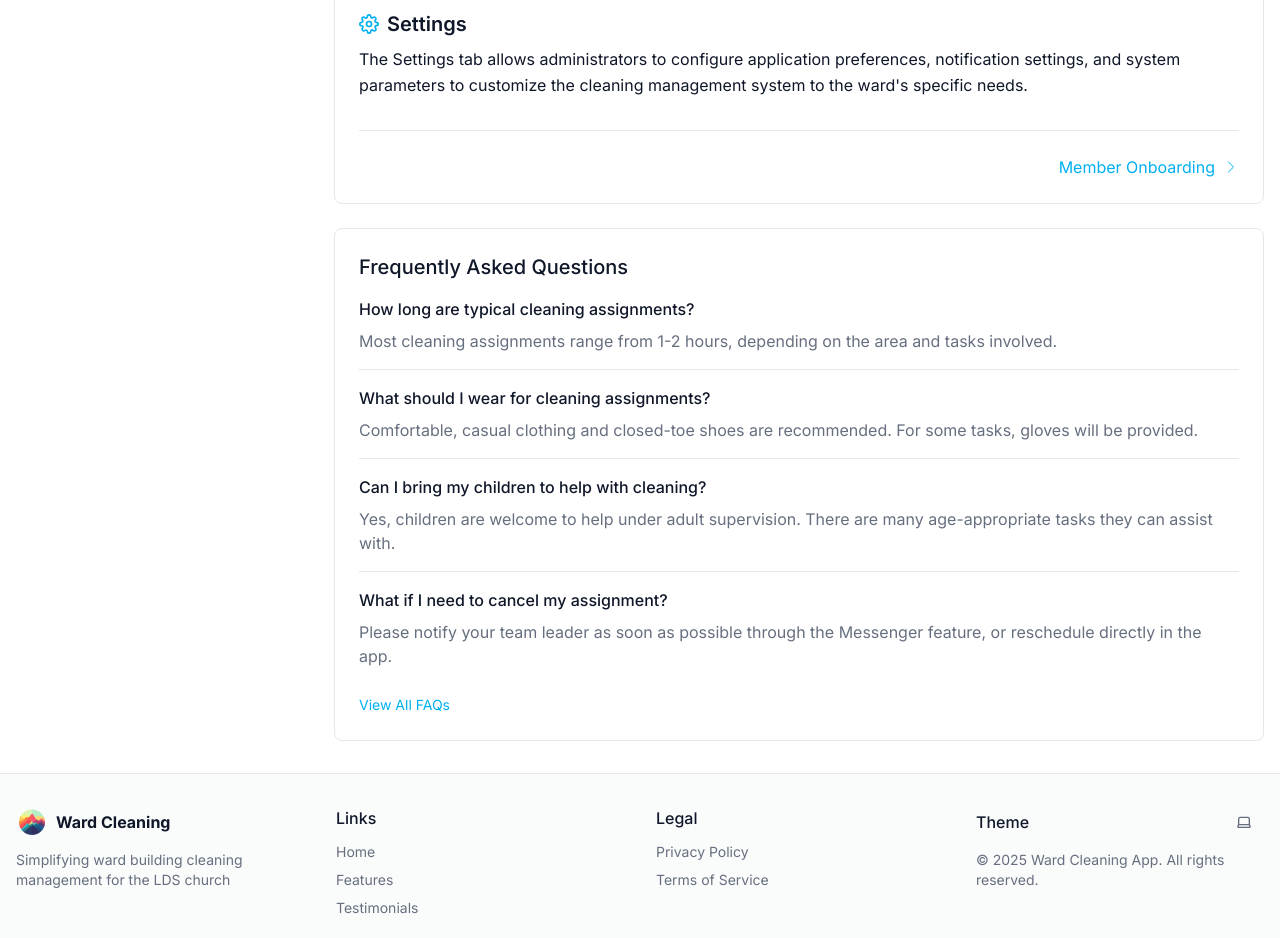
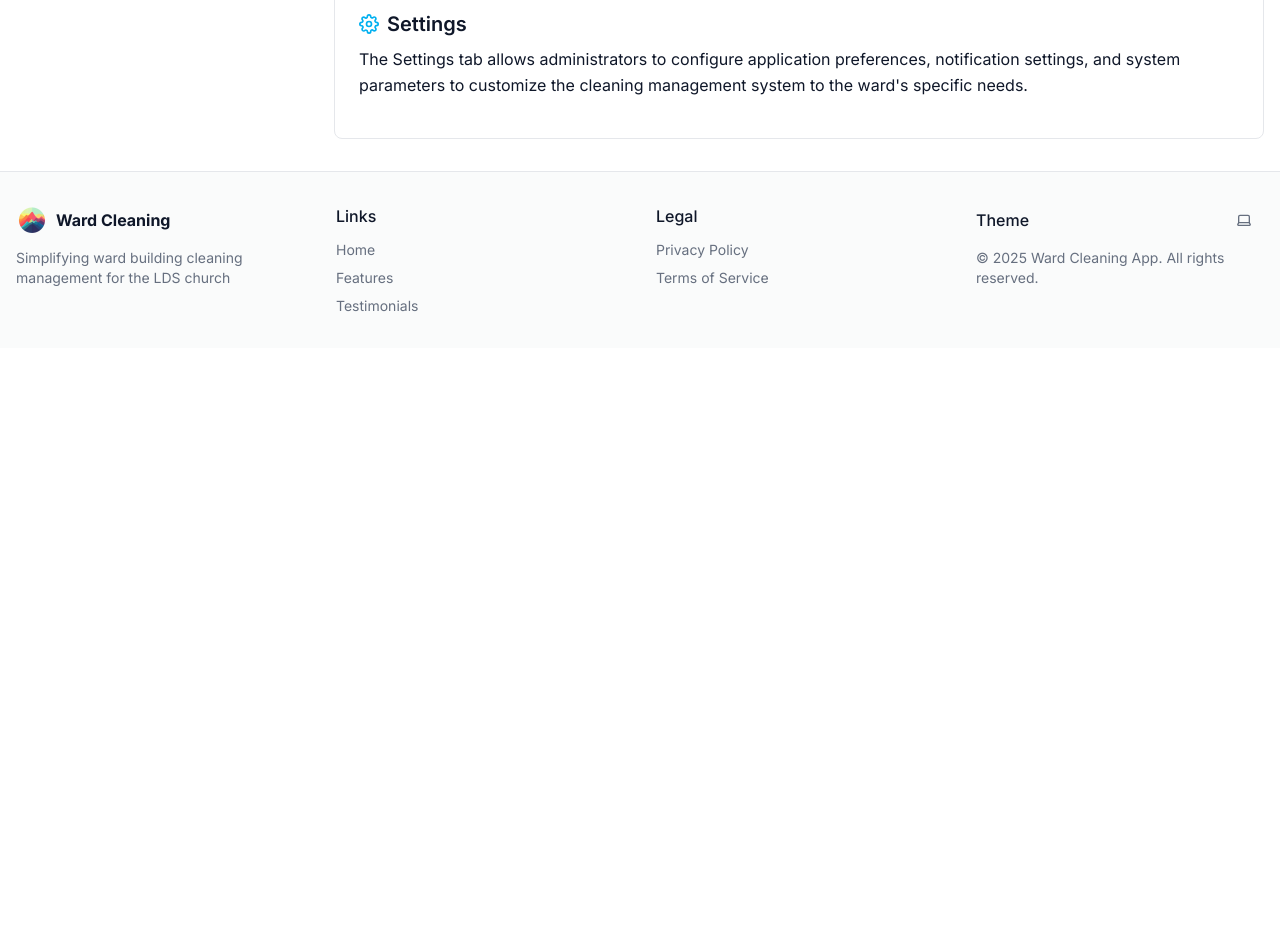
Before and after one commit to dulbrich/ward-cleaning-2025-3, a Next.js app: page /app/docs in a window 1280 px wide. Shown: the part 2040-2978 px from the top of the page. After the commit the page ends 2388 px from the top, so only its background shows below. Built offline with nearby package versions, Linux system fonts and the light colour scheme; no server answers.

Commit message:
Cleaning up the docs page a bit.

```diff
--- a/app/app/docs/page.tsx
+++ b/app/app/docs/page.tsx
@@ -78,52 +78,6 @@ export default async function DocsPage() {
               {/* Render the processed HTML content */}
               <div dangerouslySetInnerHTML={{ __html: htmlContent }} />
             </div>
-
-            <div className="flex justify-between items-center mt-8 pt-6 border-t">
-              <div></div>
-              <div>
-                <button className="flex items-center gap-2 text-primary hover:underline">
-                  Member Onboarding
-                  <svg xmlns="http://www.w3.org/2000/svg" fill="none" viewBox="0 0 24 24" strokeWidth={1.5} stroke="currentColor" className="w-4 h-4">
-                    <path strokeLinecap="round" strokeLinejoin="round" d="M8.25 4.5l7.5 7.5-7.5 7.5" />
-                  </svg>
-                </button>
-              </div>
-            </div>
-          </div>
-
-          <div className="bg-card rounded-lg border p-6">
-            <h2 className="text-xl font-medium mb-4">Frequently Asked Questions</h2>
-
-            <div className="space-y-4">
-              {[
-                {
-                  question: 'How long are typical cleaning assignments?',
-                  answer: 'Most cleaning assignments range from 1-2 hours, depending on the area and tasks involved.'
-                },
-                {
-                  question: 'What should I wear for cleaning assignments?',
-                  answer: 'Comfortable, casual clothing and closed-toe shoes are recommended. For some tasks, gloves will be provided.'
-                },
-                {
-                  question: 'Can I bring my children to help with cleaning?',
-                  answer: 'Yes, children are welcome to help under adult supervision. There are many age-appropriate tasks they can assist with.'
-                },
-                {
-                  question: 'What if I need to cancel my assignment?',
-                  answer: 'Please notify your team leader as soon as possible through the Messenger feature, or reschedule directly in the app.'
-                }
-              ].map((item, i) => (
-                <div key={i} className="border-b pb-4 last:border-b-0 last:pb-0">
-                  <h3 className="font-medium mb-2">{item.question}</h3>
-                  <p className="text-muted-foreground">{item.answer}</p>
-                </div>
-              ))}
-            </div>
-
-            <div className="mt-6">
-              <button className="text-primary hover:underline text-sm">View All FAQs</button>
-            </div>
           </div>
         </div>
       </div>
```
